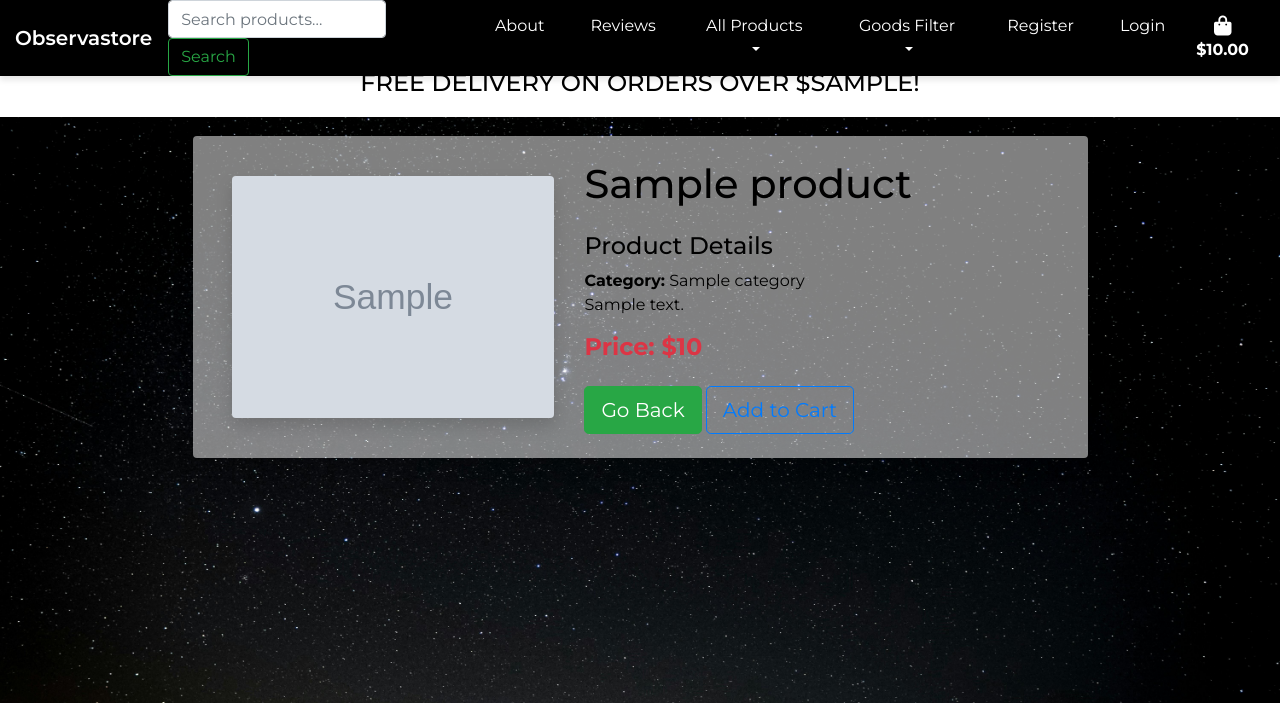
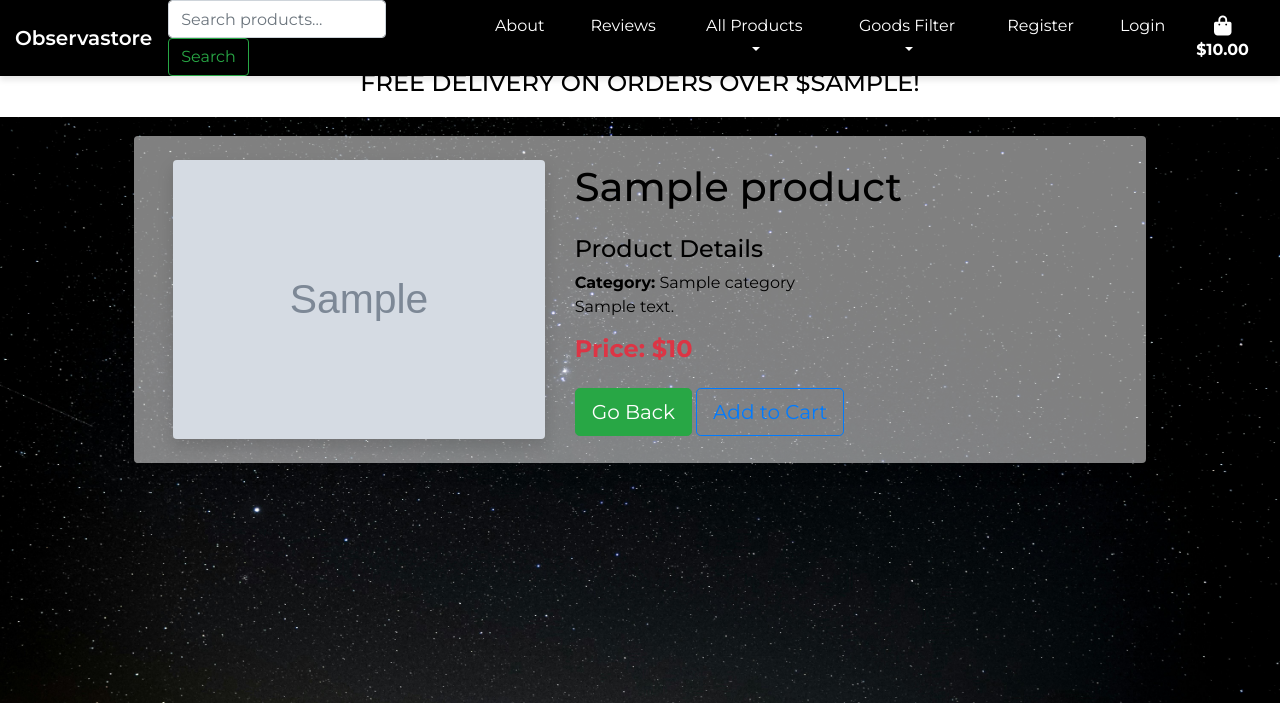
Before and after one commit to mahidaCodeTrained/observastore, a Django app: template storefront/templates/storefront/product_details.html in a window 1280 px wide. Shown: the top 703 px of the page. Run offline with Django 5.2, Linux system fonts and the light colour scheme; the template is opened without the code that fills it: most values are stand-ins (such as "Sample title", 1, 10 or a date in 2020); grey boxes marked "Sample" are stand-in pictures; some libraries are stand-ins or nearby versions.

Commit message:
feat: restyle container to container-fluid

```diff
--- a/storefront/templates/storefront/product_details.html
+++ b/storefront/templates/storefront/product_details.html
@@ -1,7 +1,7 @@
 {% extends "base.html" %}
 
 {% block content %}
-    <div class="container my-5">
+    <div class="container-fluid my-5">
         <div class="row justify-content-center">
             <div class="col-md-10">
                 <!-- White Background with Transparency -->
```
